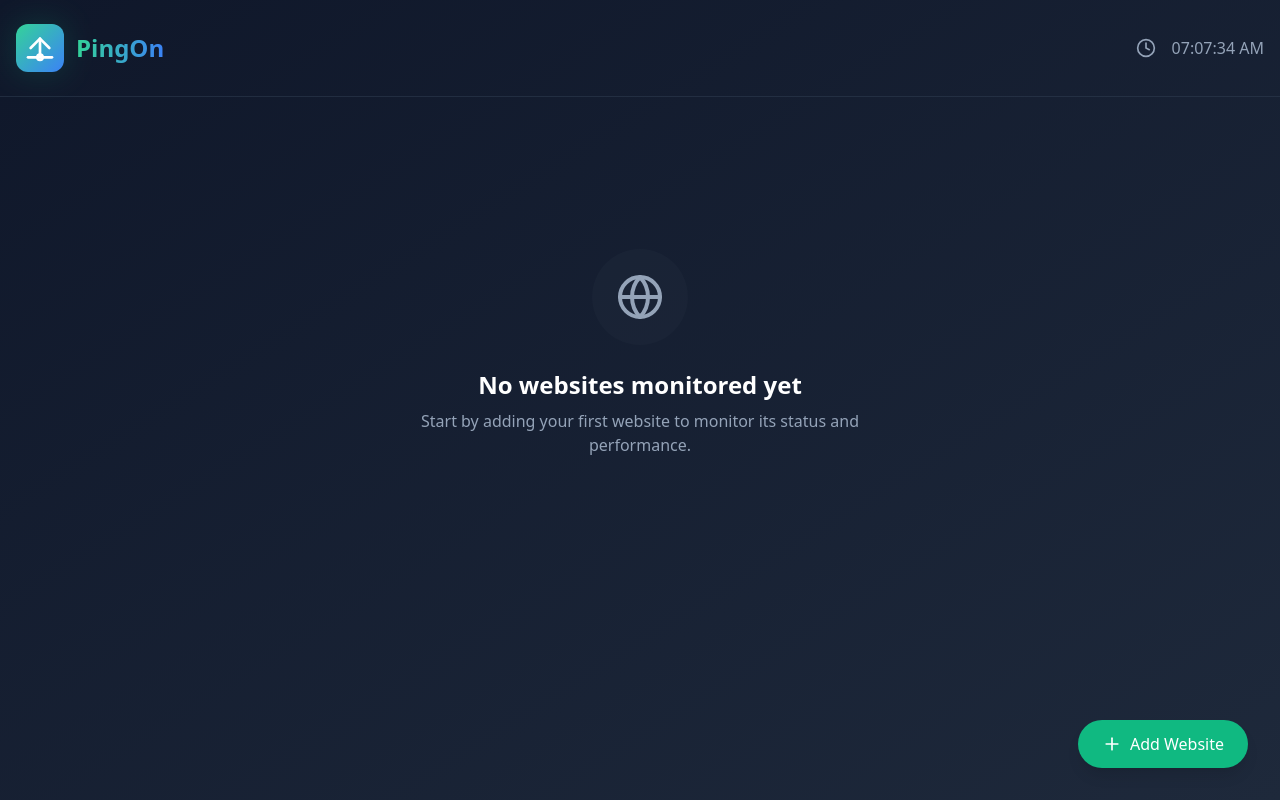
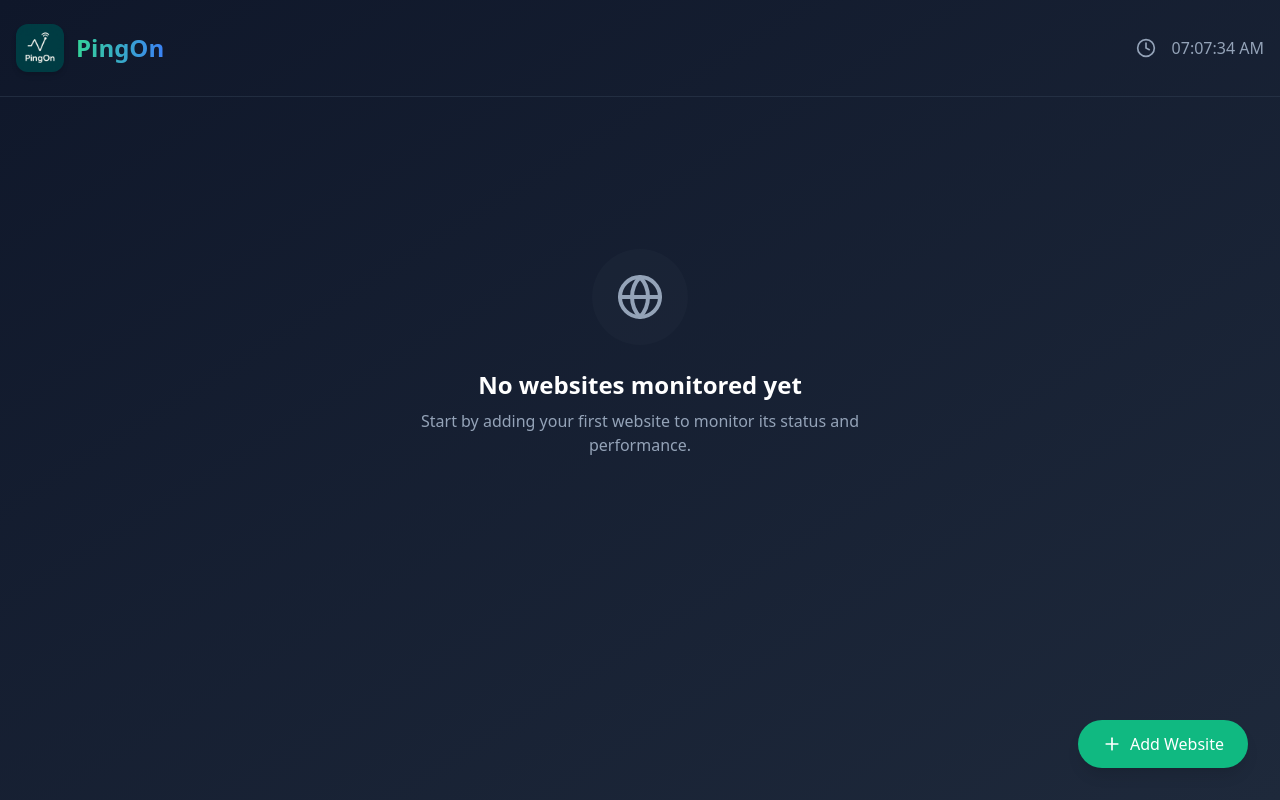
Before and after one commit to kritikas1212/PingOn, a React (Vite) app: page / in a window 1280 px wide. Built offline with nearby package versions, Linux system fonts and the light colour scheme.

Commit message:
updated the logo

```diff
--- a/src/App.tsx
+++ b/src/App.tsx
@@ -1,11 +1,12 @@
 import React, { useState, useEffect, useCallback } from 'react';
-import { Plus, Clock, Github } from 'lucide-react';
+import { Plus, Clock } from 'lucide-react';
 import WebsiteCard from './components/WebsiteCard';
 import StatusBadge from './components/StatusBadge';
 import AddWebsiteModal from './components/AddWebsiteModal';
 import { Website } from './types';
 import EmptyState from './components/EmptyState';
 import { useMonitoring } from './hooks/useMonitoring';
+import logo from './assets/logo.png';
 
 function App() {
   const [websites, setWebsites] = useState<Website[]>(() => {
@@ -79,33 +80,18 @@ function App() {
         <div className="container mx-auto px-4 py-6">
           <div className="flex items-center justify-between">
             <div className="flex items-center gap-3">
-              <div className="relative">
-                <div className="absolute inset-0 bg-emerald-500 blur-lg opacity-20"></div>
-                <div className="relative bg-gradient-to-br from-emerald-400 to-blue-500 rounded-xl p-2">
-                  <svg
-                    viewBox="0 0 24 24"
-                    width="32"
-                    height="32"
-                    stroke="currentColor"
-                    strokeWidth="2"
-                    fill="none"
-                    strokeLinecap="round"
-                    strokeLinejoin="round"
-                    className="text-white"
-                  >
-                    <path d="M12 19V5" />
-                    <path d="M5 12l7-7 7 7" />
-                    <path d="M3 19h18" />
-                    <circle cx="12" cy="19" r="2" />
-                  </svg>
-                </div>
+
+              <div className="relative w-12 h-12">
+                <img
+                  src={logo}
+                  alt="PingOn Logo"
+                  className="w-full h-full object-contain rounded-xl shadow-md"
+                />
               </div>
-              <div className="flex items-center gap-4">
-                <h1 className="text-2xl font-bold bg-gradient-to-r from-emerald-400 to-blue-500 text-transparent bg-clip-text">
-                  PingOn
-                </h1>
 
-              </div>
+              <h1 className="text-2xl font-bold bg-gradient-to-r from-emerald-400 to-blue-500 text-transparent bg-clip-text">
+                PingOn
+              </h1>
             </div>
             <div className="flex items-center gap-4">
               <Clock className="h-5 w-5 text-slate-400" />
```
